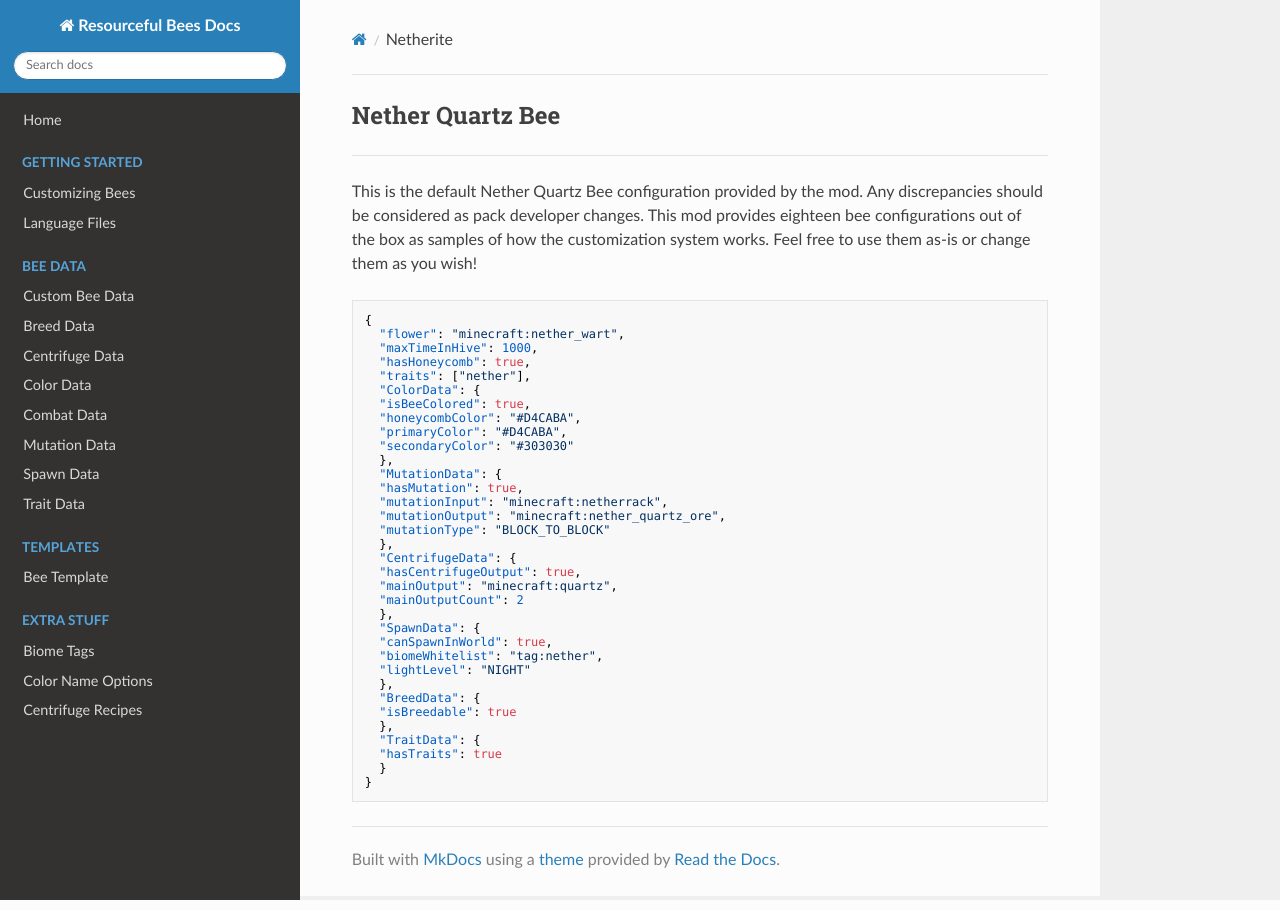
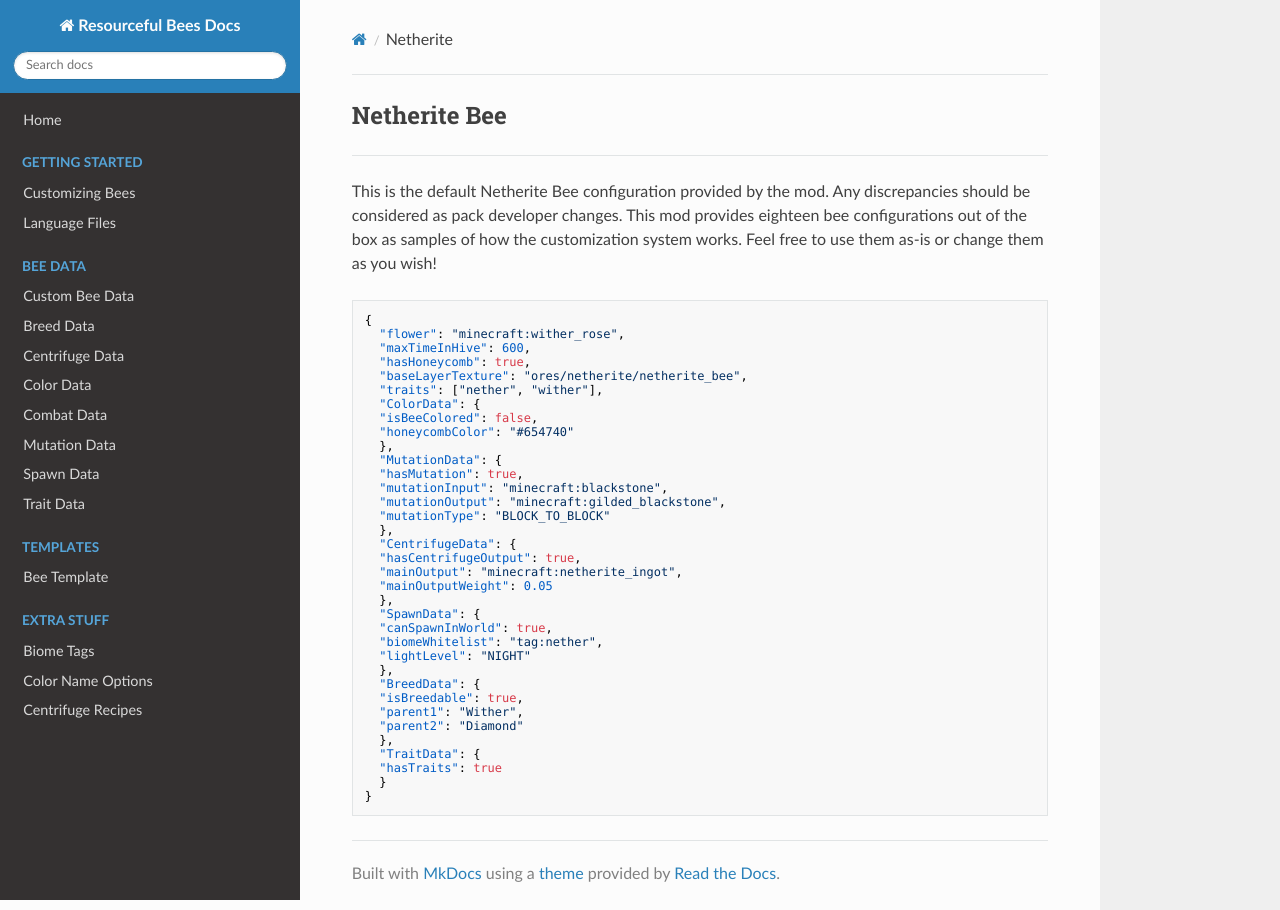
Before and after one commit to Team-Resourceful/ResourcefulBeesDocs, an MkDocs documentation site: the page built from docs/default_bees/netherite.md, in a window 1280 px wide. Built offline with MkDocs 1.6.1, drawn with Linux system fonts in a browser that asks for light colours; nearby versions of some CDN libraries.

Commit message:
docs/default_bees/netherite.md updated from https://stackedit.io/

````diff
--- a/docs/default_bees/netherite.md
+++ b/docs/default_bees/netherite.md
@@ -1,32 +1,31 @@
-##  **Nether Quartz Bee**
+##  **Netherite Bee**
 
 ***
 
-This is the default Nether Quartz Bee configuration provided by the mod. Any discrepancies should be considered as pack developer changes. This mod provides eighteen bee configurations out of the box as samples of how the customization system works. Feel free to use them as-is or change them as you wish!
+This is the default Netherite Bee configuration provided by the mod. Any discrepancies should be considered as pack developer changes. This mod provides eighteen bee configurations out of the box as samples of how the customization system works. Feel free to use them as-is or change them as you wish!
 
 
 ```json
 {
-  "flower": "minecraft:nether_wart",
-  "maxTimeInHive": 1000,
+  "flower": "minecraft:wither_rose",
+  "maxTimeInHive": 600,
   "hasHoneycomb": true,
-  "traits": ["nether"],
+  "baseLayerTexture": "ores/netherite/netherite_bee",
+  "traits": ["nether", "wither"],
   "ColorData": {
-  "isBeeColored": true,
-  "honeycombColor": "#D4CABA",
-  "primaryColor": "#D4CABA",
-  "secondaryColor": "#303030"
+  "isBeeColored": false,
+  "honeycombColor": "#654740"
   },
   "MutationData": {
   "hasMutation": true,
-  "mutationInput": "minecraft:netherrack",
-  "mutationOutput": "minecraft:nether_quartz_ore",
+  "mutationInput": "minecraft:blackstone",
+  "mutationOutput": "minecraft:gilded_blackstone",
   "mutationType": "BLOCK_TO_BLOCK"
   },
   "CentrifugeData": {
   "hasCentrifugeOutput": true,
-  "mainOutput": "minecraft:quartz",
-  "mainOutputCount": 2
+  "mainOutput": "minecraft:netherite_ingot",
+  "mainOutputWeight": 0.05
   },
   "SpawnData": {
   "canSpawnInWorld": true,
@@ -34,7 +33,9 @@ This is the default Nether Quartz Bee configuration provided by the mod. Any dis
   "lightLevel": "NIGHT"
   },
   "BreedData": {
-  "isBreedable": true
+  "isBreedable": true,
+  "parent1": "Wither",
+  "parent2": "Diamond"
   },
   "TraitData": {
   "hasTraits": true
````
Also changed, not shown: other parts of docs/default_bees/netherite.md (+1 -1 lines).
